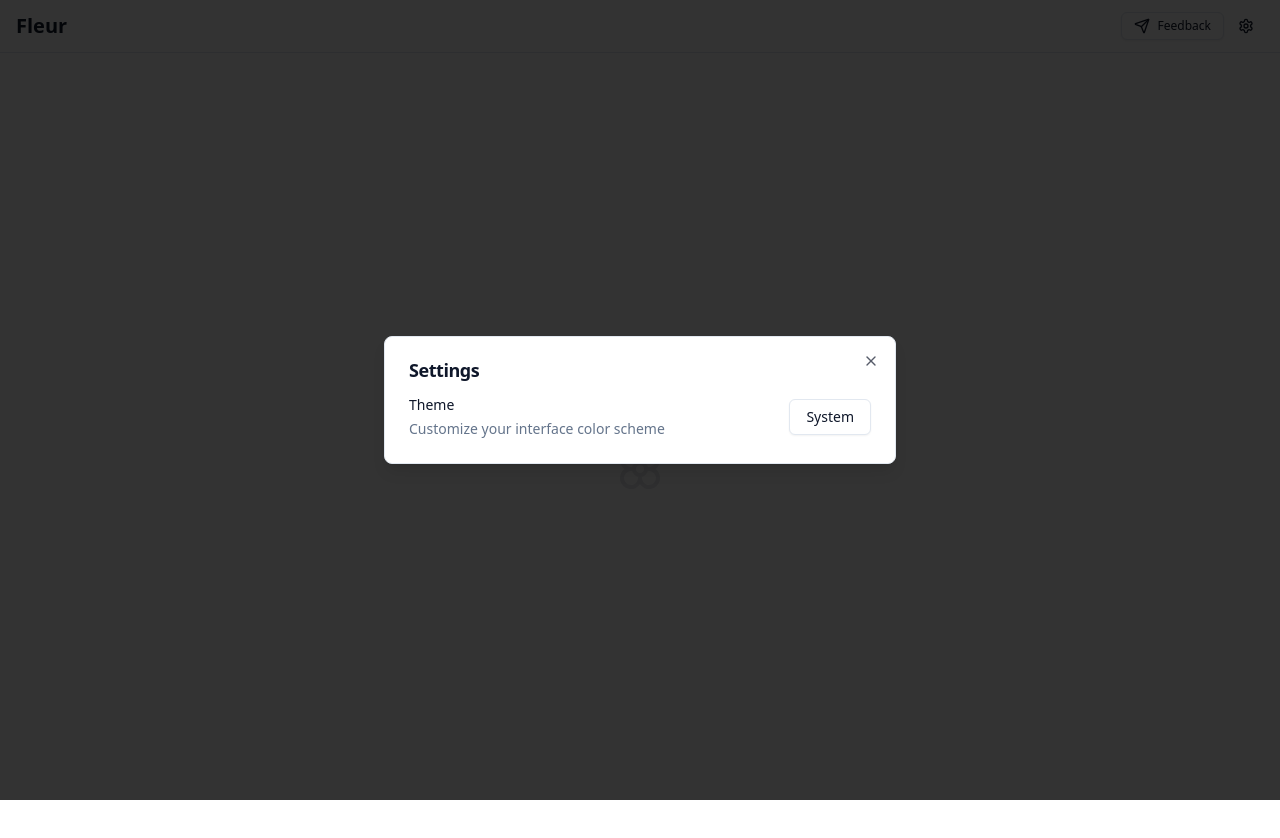
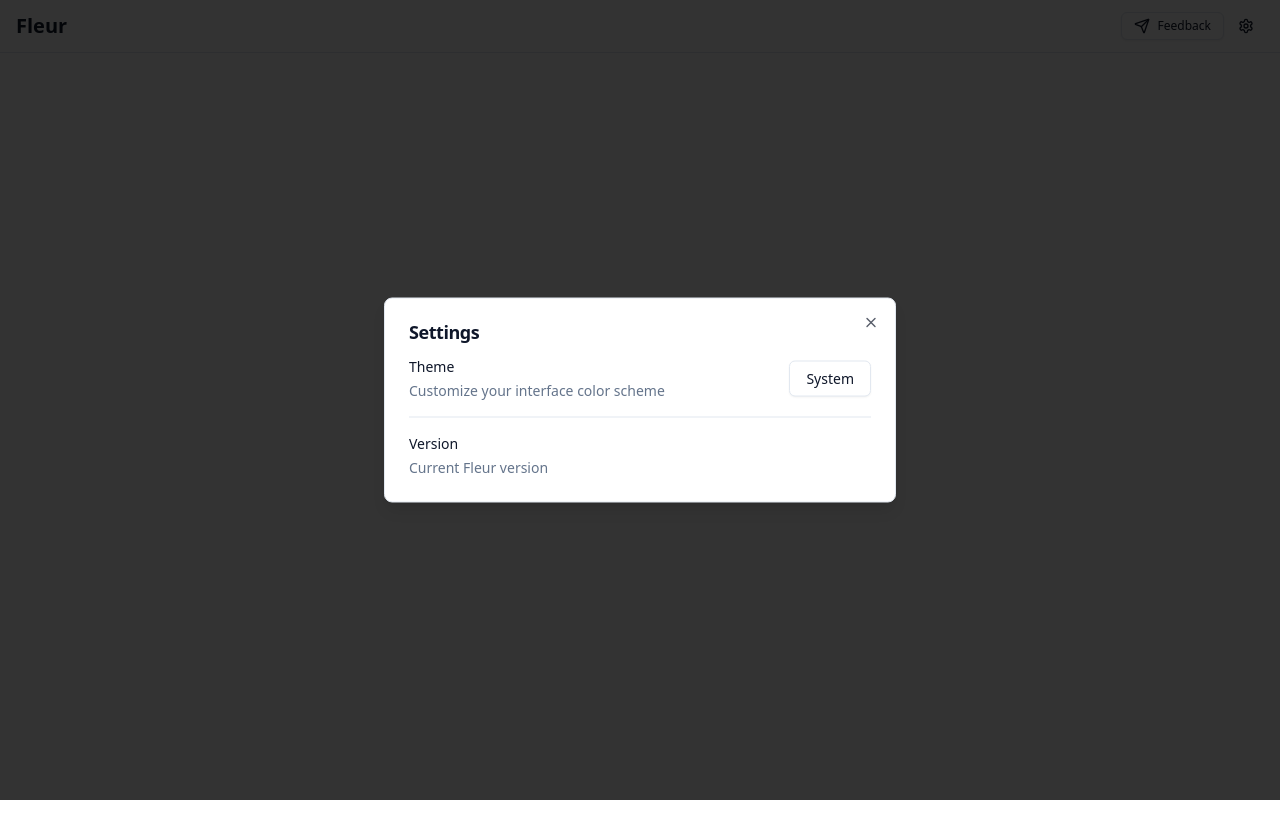
Before and after one commit to jasonkneen/fleur, a React (Vite) app: page / in a window 1280 px wide. Both pictures are taken after a click on the button 1246 px from the left and 26 px from the top of the page. Shown: the top 838 px of the page. Built offline with nearby package versions, Linux system fonts and the light colour scheme.

Commit message:
Show app version in settings

```diff
--- a/src/components/app/settings.tsx
+++ b/src/components/app/settings.tsx
@@ -1,23 +1,31 @@
-import { useTheme } from 'next-themes';
-import { Settings as SettingsIcon } from 'lucide-react';
-import { updateTauriTheme } from '@/lib/update-tauri-theme';
+import { useEffect, useState } from "react";
+import { useTheme } from "next-themes";
+import { Settings as SettingsIcon } from "lucide-react";
+import { getVersion } from "@tauri-apps/api/app";
+import { updateTauriTheme } from "@/lib/update-tauri-theme";
+import { Separator } from "@/components/ui/separator";
 import {
   DropdownMenu,
   DropdownMenuContent,
   DropdownMenuItem,
   DropdownMenuTrigger,
-} from '@/components/ui/dropdown-menu';
+} from "@/components/ui/dropdown-menu";
 import {
   Dialog,
   DialogContent,
   DialogHeader,
   DialogTitle,
   DialogTrigger,
-} from '@/components/ui/dialog';
-import { Button } from '@/components/ui/button';
+} from "@/components/ui/dialog";
+import { Button } from "@/components/ui/button";
 
 export function Settings() {
   const { theme, setTheme } = useTheme();
+  const [version, setVersion] = useState<string>("");
+
+  useEffect(() => {
+    getVersion().then(setVersion);
+  }, []);
 
   const updateTheme = async (theme: string) => {
     setTheme(theme);
@@ -35,6 +43,7 @@ export function Settings() {
         <DialogHeader>
           <DialogTitle>Settings</DialogTitle>
         </DialogHeader>
+        <div className="flex flex-col gap-4">
           <div className="flex items-center justify-between">
             <div className="flex flex-col gap-1">
               <label className="text-sm font-medium">Theme</label>
@@ -45,28 +54,46 @@ export function Settings() {
             <DropdownMenu>
               <DropdownMenuTrigger asChild>
                 <Button variant="outline" className="capitalize">
-                {theme === 'system' ? 'System' : theme === 'dark' ? 'Dark' : 'Light'}
+                  {theme === "system"
+                    ? "System"
+                    : theme === "dark"
+                      ? "Dark"
+                      : "Light"}
                 </Button>
               </DropdownMenuTrigger>
               <DropdownMenuContent align="end">
-              <DropdownMenuItem onClick={() => {
-                void updateTheme('light');
+                <DropdownMenuItem
+                  onClick={() => {
+                    void updateTheme("light");
                   }}>
                   Light
                 </DropdownMenuItem>
-              <DropdownMenuItem onClick={() => {
-                void updateTheme('dark');
+                <DropdownMenuItem
+                  onClick={() => {
+                    void updateTheme("dark");
                   }}>
                   Dark
                 </DropdownMenuItem>
-              <DropdownMenuItem onClick={() => {
-                void updateTheme('system');
+                <DropdownMenuItem
+                  onClick={() => {
+                    void updateTheme("system");
                   }}>
                   System
                 </DropdownMenuItem>
               </DropdownMenuContent>
             </DropdownMenu>
           </div>
+          <Separator />
+          <div className="flex items-center justify-between">
+            <div className="flex flex-col gap-1">
+              <label className="text-sm font-medium">Version</label>
+              <p className="text-sm text-muted-foreground">
+                Current Fleur version
+              </p>
+            </div>
+            <span className="text-sm font-mono">{version}</span>
+          </div>
+        </div>
       </DialogContent>
     </Dialog>
   );
```
Lines whose indentation alone changed are shown as unchanged.
